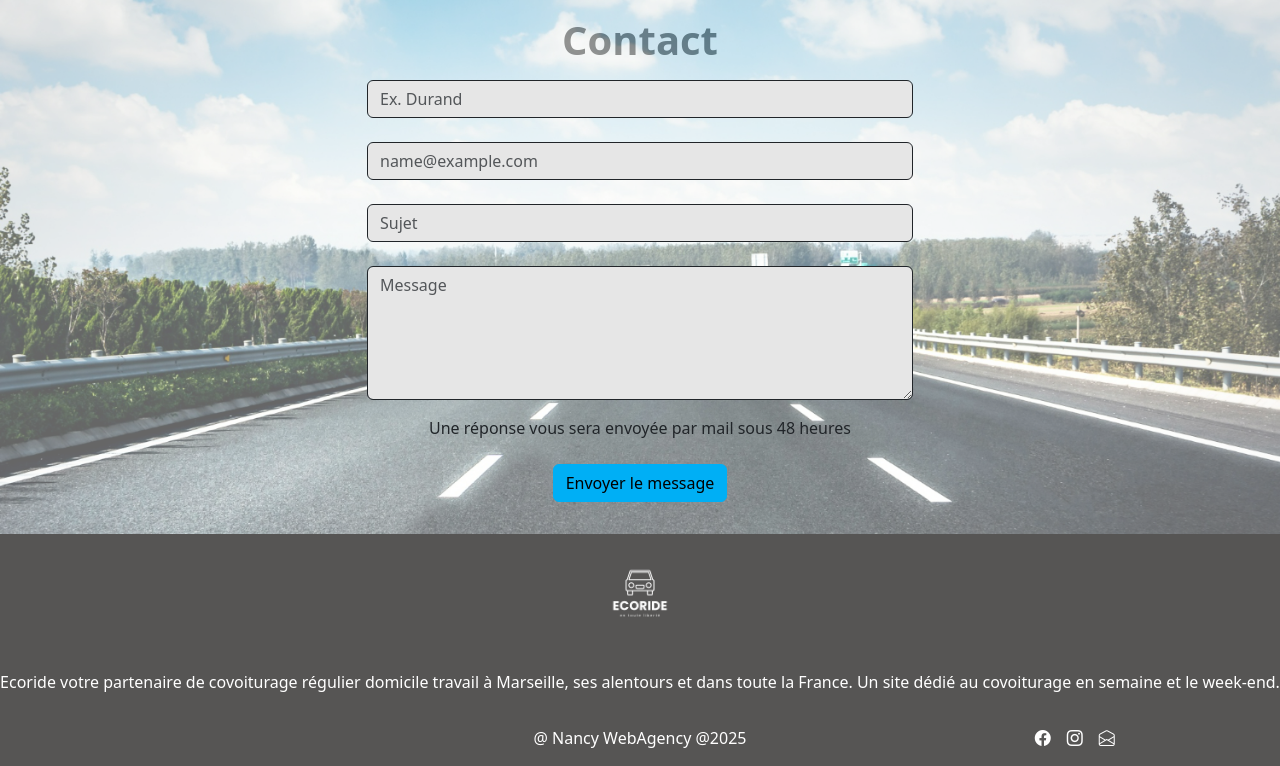
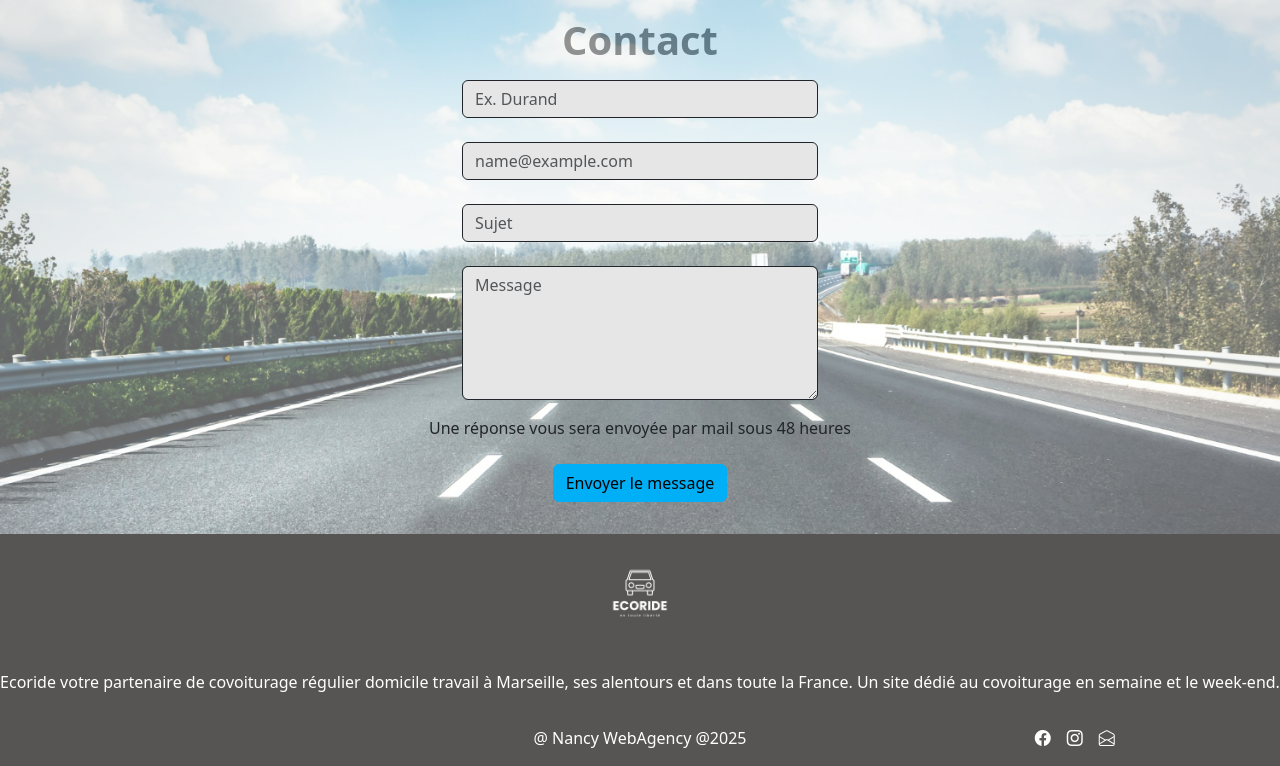
Before and after one commit to nancyh13500/ecoride_ecf, a PHP site: page /contact.php in a window 1280 px wide. Shown: the part 146-912 px from the top of the page. Run offline with PHP 8.4, Linux system fonts and the light colour scheme.

Commit message:
update contact

```diff
--- a/contact.php
+++ b/contact.php
@@ -12,27 +12,23 @@
 
     <div class="container  contact mt-3 mb-3">
         <form action="" method="POST">
-            <div class="mb-4 row">
-                <label for="exampleFormControlInput1" class="col-sm-3 col-form-label"></label>
-                <div class="col-sm-6">
+            <div class="mb-4 row d-flex justify-content-center">
+                <div class="col-md-4">
                     <input type="email" class="form-control bg-light border-dark rounded" id="exampleFormControlInput1" placeholder="Ex. Durand">
                 </div>
             </div>
-            <div class="mb-4 row">
-                <label for="exampleFormControlInput1" class="col-sm-3 col-form-label"></label>
-                <div class="col-sm-6">
+            <div class="mb-4 row d-flex justify-content-center">
+                <div class="col-md-4">
                     <input type="email" class="form-control bg-light border-dark rounded" id="exampleFormControlInput1" placeholder="name@example.com">
                 </div>
             </div>
-            <div class="mb-4 row">
-                <label for="exampleFormControlInput1" class="col-sm-3 col-form-label"></label>
-                <div class="col-sm-6">
+            <div class="mb-4 row d-flex justify-content-center">
+                <div class="col-md-4">
                     <input type="text" class="form-control bg-light border-dark rounded" id="exampleFormControlInput1" placeholder="Sujet">
                 </div>
             </div>
-            <div class="mb-4 row">
-                <label for="exampleFormControlTextarea1" class="col-sm-3 col-form-label"></label>
-                <div class="col-sm-6">
+            <div class="mb-4 row d-flex justify-content-center">
+                <div class="col-md-4">
                     <textarea class="form-control bg-light border-dark rounded" id="exampleFormControlTextarea1" rows="5" placeholder="Message"></textarea>
                 </div>
                 <p class="text-center mt-3">Une réponse vous sera envoyée par mail sous 48 heures</p>
--- a/trajets.php
+++ b/trajets.php
@@ -80,12 +80,12 @@
         </div>
 
         <h5 class="mb-4">Résultat(s) trouvé(s) :</h5>
-        <p class="text-center lead">Aucun résultats trouvés pour ce trajet</p>
+        <p class="text-center">Aucun résultats trouvés pour ce trajet</p>
 
         <h5 class="mt-4 mb-4">Suggestions du moment :</h5>
         <div class="row justify-content-center">
             <div class="col-md-4">
-                <div class="card-trajet">
+                <div class="card-trajet rounded-top">
                     <div class="card-header bg-dark text-white text-center py-3">
                         <h4 class="mb-0">Trajet</h4>
                     </div>
```
